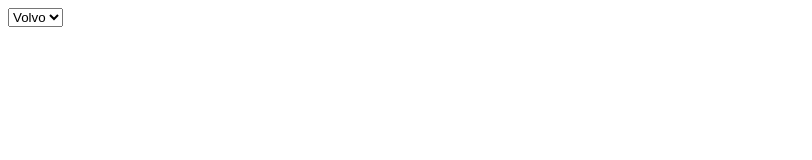
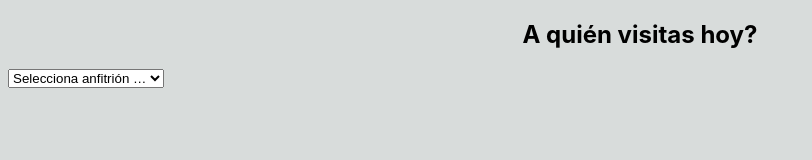
Before and after one commit to Copelia/core-registro-visitantes, a website: page src/select.html in a window 1280 px wide. Shown: the whole page, without its empty margins (0-812 px from the left). Drawn offline with Linux system fonts and the light colour scheme.

Commit message:
Añadiendo hoja de selección para anfitriones y un poco de funcionalidad

```diff
--- a/src/css/main.css
+++ b/src/css/main.css
@@ -2,7 +2,16 @@
     background-color: #D8DCDB;
 }
 
+h2 {
+    font-family: -apple-system, BlinkMacSystemFont, 'Segoe UI', Roboto, Oxygen, Ubuntu, Cantarell, 'Open Sans', 'Helvetica Neue', sans-serif;
+    text-align: center;
 
+#trigger-selector{
+    display: inline-block;
+    margin-left: 40%;
+};
+
+}
 .btn{
     background-color: grey;
     color: #D8DCD8;
--- /dev/null
+++ b/src/js/select.js
@@ -0,0 +1,10 @@
+//let sweetAlert = document.getElementById('trigger-alert');
+
+document.addEventListener('DOMContentLoaded',function() {
+    document.querySelector('select[name="hosts-list"]').onchange=changeEventHandler;
+},false);
+
+function changeEventHandler(event) {
+    if(!event.target.value) alert('Por favor, selecciona a un anfitrión');
+    else alert('Bienvenidx, se ha notificado a ' + event.target.value + ' que estás aquí.');
+}
--- a/src/select.html
+++ b/src/select.html
@@ -5,15 +5,24 @@
     <meta http-equiv="X-UA-Compatible" content="IE=edge">
     <title>Selecciona</title>
     <meta name="viewport" content="width=device-width, initial-scale=1">
-    <!--<link rel="stylesheet" type="text/css" media="screen" href="main.css" />
-    <script src="main.js"></script>-->
+    <link href="https://fonts.googleapis.com/icon?family=Material+Icons" rel="stylesheet">
+    <link rel="stylesheet" href="css/main.css">
+
 </head>
 <body>
     <div>
-        <select name="hosts-list" class="host-name">
-            <option value="volvo">Volvo</option>
-            <option value="saab">Saab</option>
+        <h2>A quién visitas hoy?</h2>
+    </div>
+    <div class="selector">
+        <select name="hosts-list" class="host-name" id="trigger-alert">
+            <option value="">Selecciona anfitrión …</option>
+            <option value="Laura">Laura Ruiz</option>
+            <option value="Jimena">Jimena Sánchez</option>
+            <option value="Juan">Juan Carlos Bodoque</option>
+            <option value="Carlos">Carlos Benítez</option>
         </select>
     </div>
+
+    <script src="js/select.js"></script>
 </body>
 </html>
```
Also changed, not shown: index.html (+2 -2 lines), src/js/main.js (+13 -3 lines).
